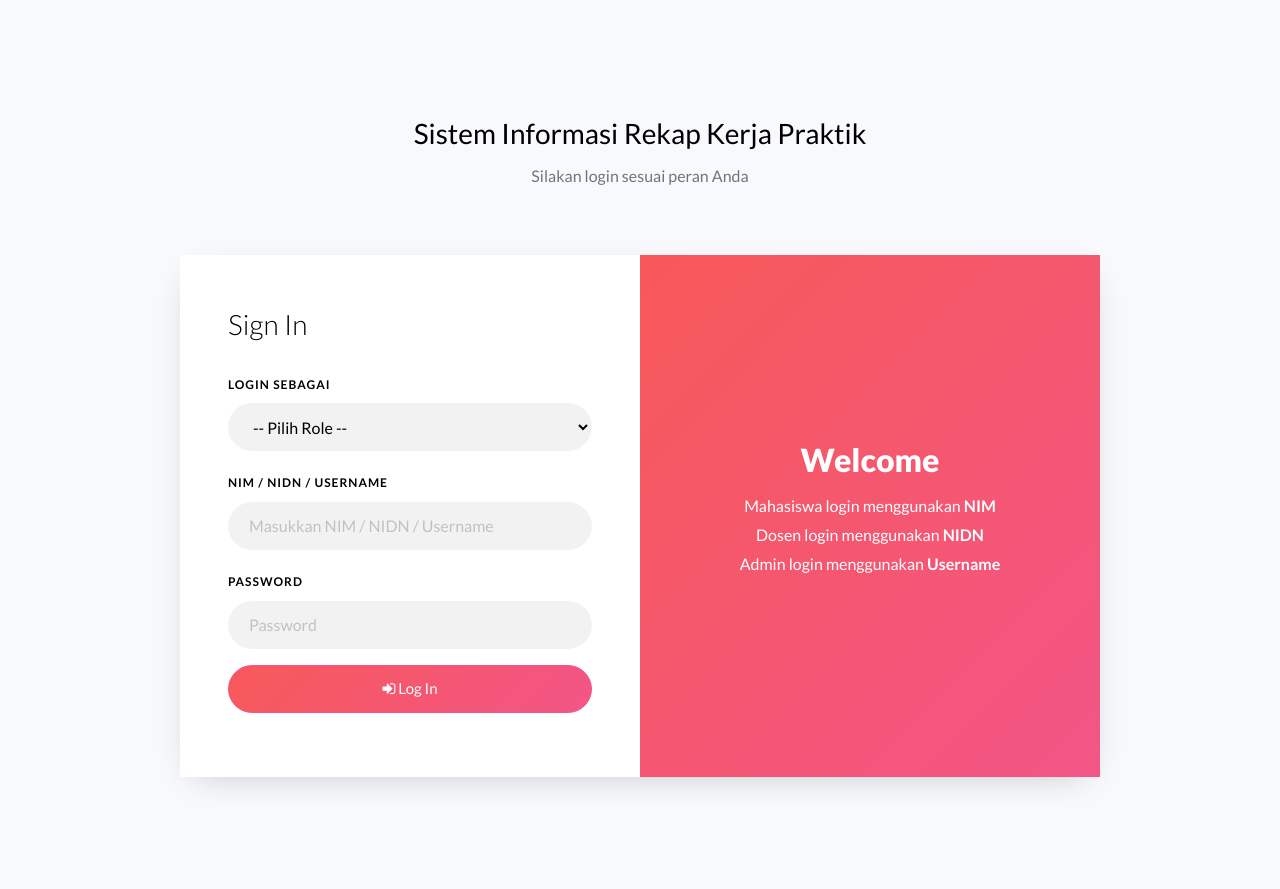
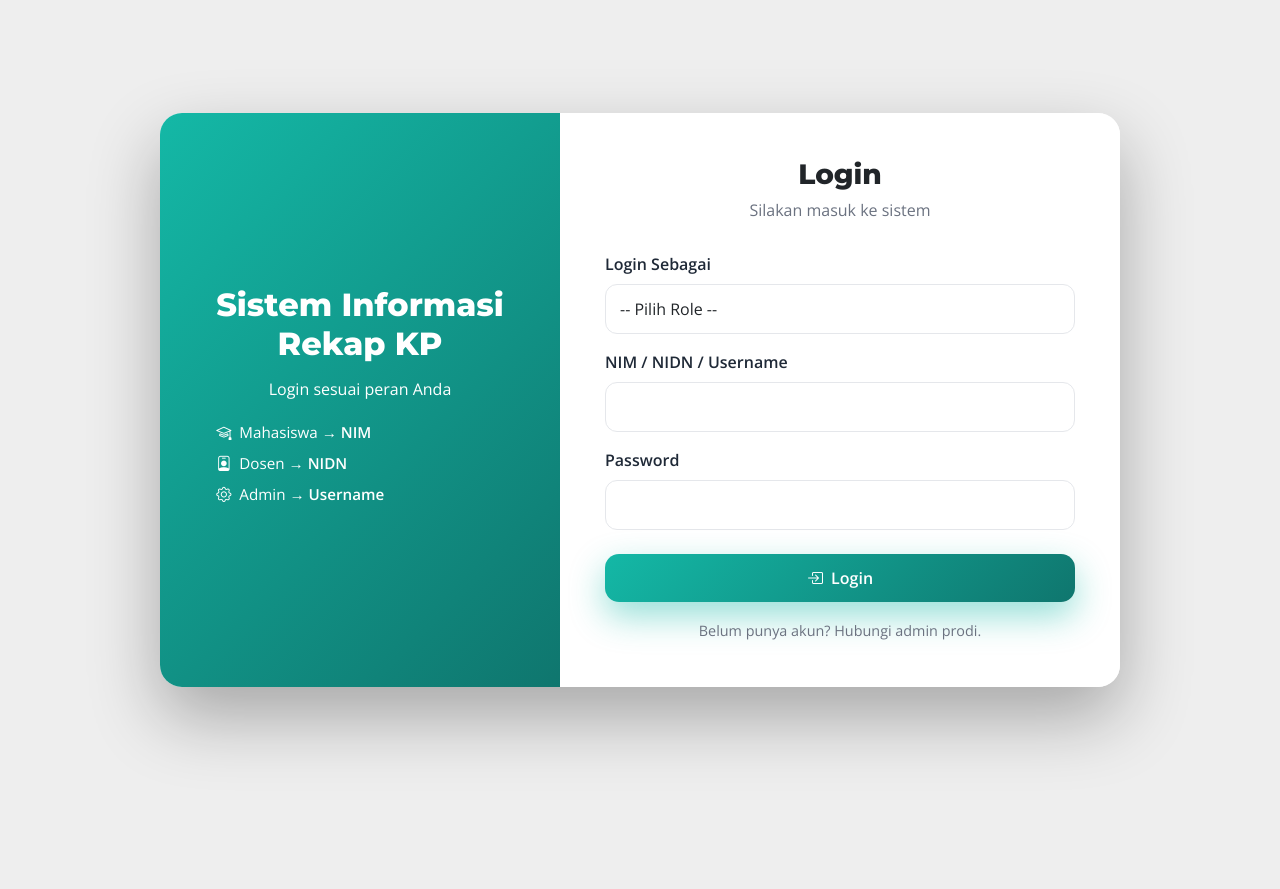
Before and after one commit to Rqq-al22/MPTI_Project, a PHP site: page /auth/login_form.php in a window 1280 px wide. After the commit the page ends 750 px from the top, so only its background shows below. Run offline with PHP 8.4, Linux system fonts and the light colour scheme; some libraries are stand-ins or nearby versions.

Commit message:
Update login_form.php

```diff
--- a/auth/login_form.php
+++ b/auth/login_form.php
@@ -1,63 +1,165 @@
 <!doctype html>
-<html lang="en">
+<html lang="id">
 <head>
   <title>Login | Sistem Informasi Rekap KP</title>
   <meta charset="utf-8">
-    <meta name="viewport" content="width=device-width, initial-scale=1, shrink-to-fit=no">
+  <meta name="viewport" content="width=device-width, initial-scale=1">
 
-    <!-- FONT -->
-    <link href="https://fonts.googleapis.com/css?family=Lato:300,400,700,900&display=swap" rel="stylesheet">
+  <!-- Fonts -->
+  <link rel="preconnect" href="https://fonts.googleapis.com">
+  <link rel="preconnect" href="https://fonts.gstatic.com" crossorigin>
+  <link href="https://fonts.googleapis.com/css2?family=Montserrat:wght@600;700;800&family=Open+Sans:wght@400;600&display=swap" rel="stylesheet">
 
-    <!-- ICON -->
-    <link rel="stylesheet" href="https://stackpath.bootstrapcdn.com/font-awesome/4.7.0/css/font-awesome.min.css">
+  <!-- Bootstrap -->
+  <link href="../assets/css/bootstrap.min.css" rel="stylesheet">
+  <link href="../assets/css/bootstrap-icons.css" rel="stylesheet">
 
-    <!-- CSS LOGIN -->
-    <link rel="stylesheet" href="../assets/css/login.css">
+  <style>
+    :root{
+      --tosca:#14b8a6;
+      --tosca-dark:#0f766e;
+      --bg-dark:#134e4a;
+      --text-dark:#1f2937;
+      --text-muted:#6b7280;
+      --border:#e5e7eb;
+    }
+
+    body{
+      font-family:'Open Sans',sans-serif;
+      min-height:100vh;
+      background:linear-gradient(135deg,#EEEEEE,#EEEEEE);
+      display:flex;
+      align-items:center;
+      justify-content:center;
+    }
+
+    .login-box{
+      max-width:960px;
+      width:100%;
+      background:#fff;
+      border-radius:22px;
+      overflow:hidden;
+      box-shadow:0 30px 70px rgba(0,0,0,.3);
+    }
+
+    /* LEFT PANEL */
+    .left-panel{
+      background:linear-gradient(135deg,var(--tosca),var(--tosca-dark));
+      color:#fff;
+      padding:40px;
+      display:flex;
+      align-items:center;
+      justify-content:center;
+      text-align:center;
+    }
+
+    .left-panel h2{
+      font-family:'Montserrat',sans-serif;
+      font-weight:800;
+      margin-bottom:14px;
+    }
+
+    .role-list{
+      margin-top:20px;
+      text-align:left;
+      font-size:.95rem;
+    }
+
+    .role-list div{
+      margin-bottom:8px;
+    }
+
+    /* RIGHT PANEL */
+    .right-panel{
+      padding:45px;
+      background:#ffffff;
+    }
+
+    .right-panel h3{
+      font-family:'Montserrat',sans-serif;
+      font-weight:800;
+      text-align:center;
+      margin-bottom:6px;
+    }
+
+    .right-panel .sub{
+      text-align:center;
+      color:var(--text-muted);
+      margin-bottom:30px;
+    }
+
+    .form-label{
+      font-weight:600;
+      color:var(--text-dark);
+    }
+
+    .form-control{
+      border-radius:12px;
+      padding:12px 14px;
+      border:1px solid var(--border);
+    }
+
+    .form-control:focus{
+      border-color:var(--tosca);
+      box-shadow:0 0 0 .2rem rgba(20,184,166,.15);
+    }
+
+    .btn-login{
+      background:linear-gradient(135deg,var(--tosca),var(--tosca-dark));
+      border:none;
+      color:#fff;
+      font-weight:700;
+      border-radius:14px;
+      padding:12px;
+      box-shadow:0 14px 35px rgba(20,184,166,.45);
+    }
+
+    .btn-login:hover{
+      filter:brightness(.95);
+      color:#fff;
+    }
+
+    .note{
+      margin-top:18px;
+      font-size:.9rem;
+      color:var(--text-muted);
+      text-align:center;
+    }
+
+    @media(max-width:768px){
+      .left-panel{ display:none; }
+    }
+  </style>
 </head>
 
 <body>
 
-<div class="login-container">
-<section class="ftco-section">
-<div class="container">
+<div class="login-box">
+  <div class="row g-0">
 
-    <!-- JUDUL -->
-    <div class="row justify-content-center">
-        <div class="col-md-6 text-center mb-5">
-            <h2 class="heading-section">Sistem Informasi Rekap Kerja Praktik</h2>
-            <p class="text-muted">Silakan login sesuai peran Anda</p>
+    <!-- PANEL KIRI -->
+    <div class="col-md-5 left-panel">
+      <div>
+        <h2>Sistem Informasi<br>Rekap KP</h2>
+        <p class="mb-3">Login sesuai peran Anda</p>
+
+        <div class="role-list">
+          <div><i class="bi bi-mortarboard me-2"></i>Mahasiswa → <b>NIM</b></div>
+          <div><i class="bi bi-person-badge me-2"></i>Dosen → <b>NIDN</b></div>
+          <div><i class="bi bi-gear me-2"></i>Admin → <b>Username</b></div>
+        </div>
       </div>
     </div>
 
-    <div class="row justify-content-center">
-    <div class="col-md-12 col-lg-10">
-    <div class="wrap d-md-flex">
+    <!-- PANEL KANAN -->
+    <div class="col-md-7 right-panel">
+      <h3>Login</h3>
+      <div class="sub">Silakan masuk ke sistem</div>
 
-        <!-- BAGIAN KANAN -->
-        <div class="text-wrap p-4 p-lg-5 text-center d-flex align-items-center order-md-last">
-            <div class="text w-100">
-                <h2>Welcome</h2>
-                <p>
-                    Mahasiswa login menggunakan <b>NIM</b><br>
-                    Dosen login menggunakan <b>NIDN</b><br>
-                    Admin login menggunakan <b>Username</b>
-                </p>
-            </div>
-        </div>
+      <form action="../auth/login_process.php" method="POST">
 
-        <!-- FORM LOGIN -->
-        <div class="login-wrap p-4 p-lg-5">
-            <div class="d-flex">
-                <div class="w-100">
-                    <h3 class="mb-4">Sign In</h3>
-                </div>
-            </div>
-
-            <form action="../auth/login_process.php" method="POST" class="signin-form">
-
-                <!-- PILIH ROLE -->
-                <div class="form-group mb-3">
-                    <label class="label">Login Sebagai</label>
+        <div class="mb-3">
+          <label class="form-label">Login Sebagai</label>
           <select name="role" class="form-control" required>
             <option value="">-- Pilih Role --</option>
             <option value="mahasiswa">Mahasiswa</option>
@@ -66,49 +168,32 @@
           </select>
         </div>
 
-                <!-- IDENTITAS -->
-                <div class="form-group mb-3">
-                    <label class="label">NIM / NIDN / Username</label>
-                    <input type="text"
-                           name="identity"
-                           class="form-control"
-                           placeholder="Masukkan NIM / NIDN / Username"
-                           required>
+        <div class="mb-3">
+          <label class="form-label">NIM / NIDN / Username</label>
+          <input type="text" name="identity" class="form-control" required>
         </div>
 
-                <!-- PASSWORD -->
-                <div class="form-group mb-3">
-                    <label class="label">Password</label>
-                    <input type="password"
-                           name="password"
-                           class="form-control"
-                           placeholder="Password"
-                           required>
+        <div class="mb-4">
+          <label class="form-label">Password</label>
+          <input type="password" name="password" class="form-control" required>
         </div>
 
-                <!-- SUBMIT -->
-                <div class="form-group">
-                    <button type="submit" class="form-control btn btn-primary submit px-3">
-                        <i class="fa fa-sign-in"></i> Log In
+        <div class="d-grid">
+          <button type="submit" class="btn btn-login">
+            <i class="bi bi-box-arrow-in-right me-1"></i> Login
           </button>
         </div>
 
+        <div class="note">
+          Belum punya akun? Hubungi admin prodi.
+        </div>
+
       </form>
+    </div>
 
   </div>
 </div>
-    </div>
-    </div>
 
-</div>
-</section>
-</div>
-
-<!-- JS -->
-<script src="/MPTI/assets/js/jquery.min.js"></script>
-<script src="/MPTI/assets/js/popper.js"></script>
-<script src="/MPTI/assets/js/bootstrap.min.js"></script>
-<script src="/MPTI/assets/js/main.js"></script>
-
+<script src="../assets/js/bootstrap.bundle.min.js"></script>
 </body>
 </html>
```
Lines whose indentation alone changed are shown as unchanged.
